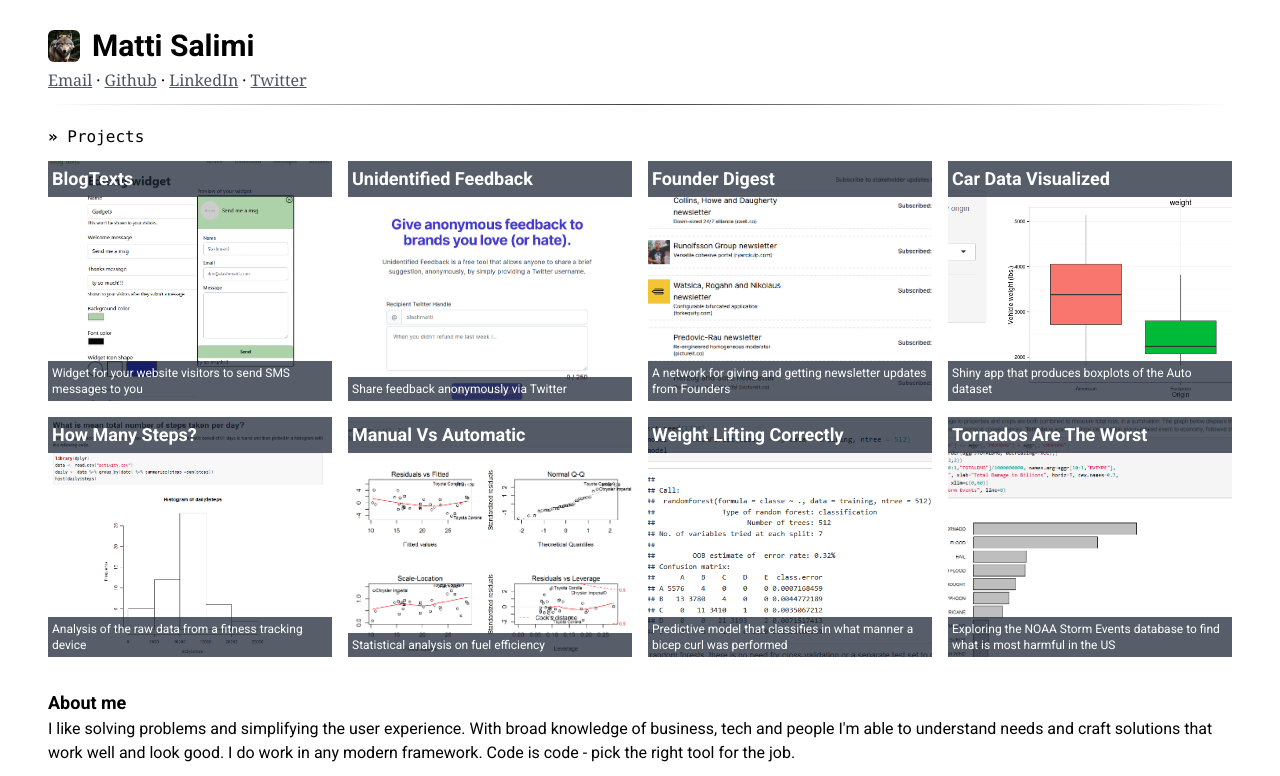
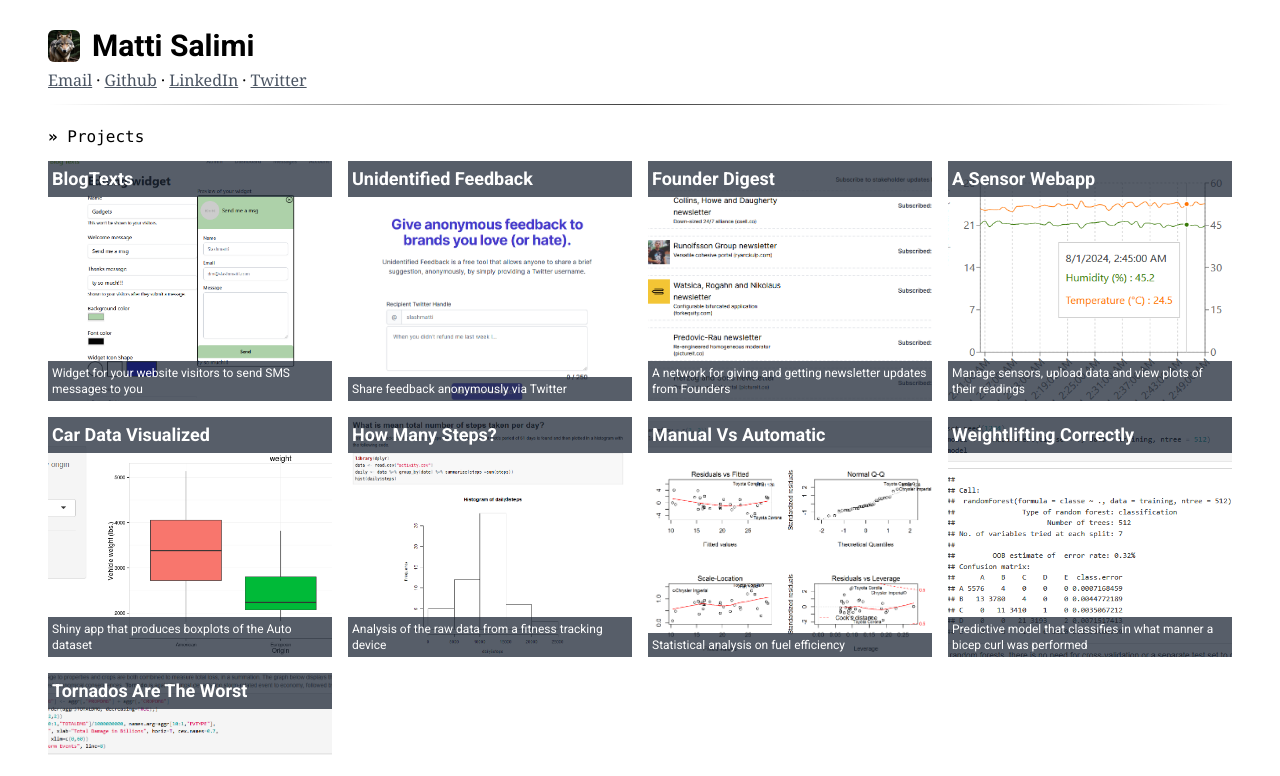
Before and after one commit to slashmatti/slashmatti, a React (Vite) app: page / in a window 1280 px wide. Shown: the top 776 px of the page. Built offline with nearby package versions, Linux system fonts and the light colour scheme.

Commit message:
add sensors project

```diff
--- a/src/data/project.js
+++ b/src/data/project.js
@@ -18,6 +18,13 @@
         desc: 'A network for giving and getting newsletter updates from Founders',
         imgUrl: 'assets/fd1.png',
         link: 'https://github.com/slashmatti/founder_digest',
+    },
+
+    {
+        title: 'A Sensor Webapp',
+        desc: 'Manage sensors, upload data and view plots of their readings',
+        imgUrl: 'assets/sensor.png',
+        link: 'https://github.com/slashmatti/fsninja',
     },
 
     {
@@ -42,7 +49,7 @@
     },
 
     {
-        title: 'Weight Lifting Correctly',
+        title: 'Weightlifting Correctly',
         desc: 'Predictive model that classifies in what manner a bicep curl was performed',
         imgUrl: 'assets/pml1.png',
         link: 'https://slashmatti.github.io/PML-Project/',
```
Also changed, not shown: public/assets/sensor.png (added).
